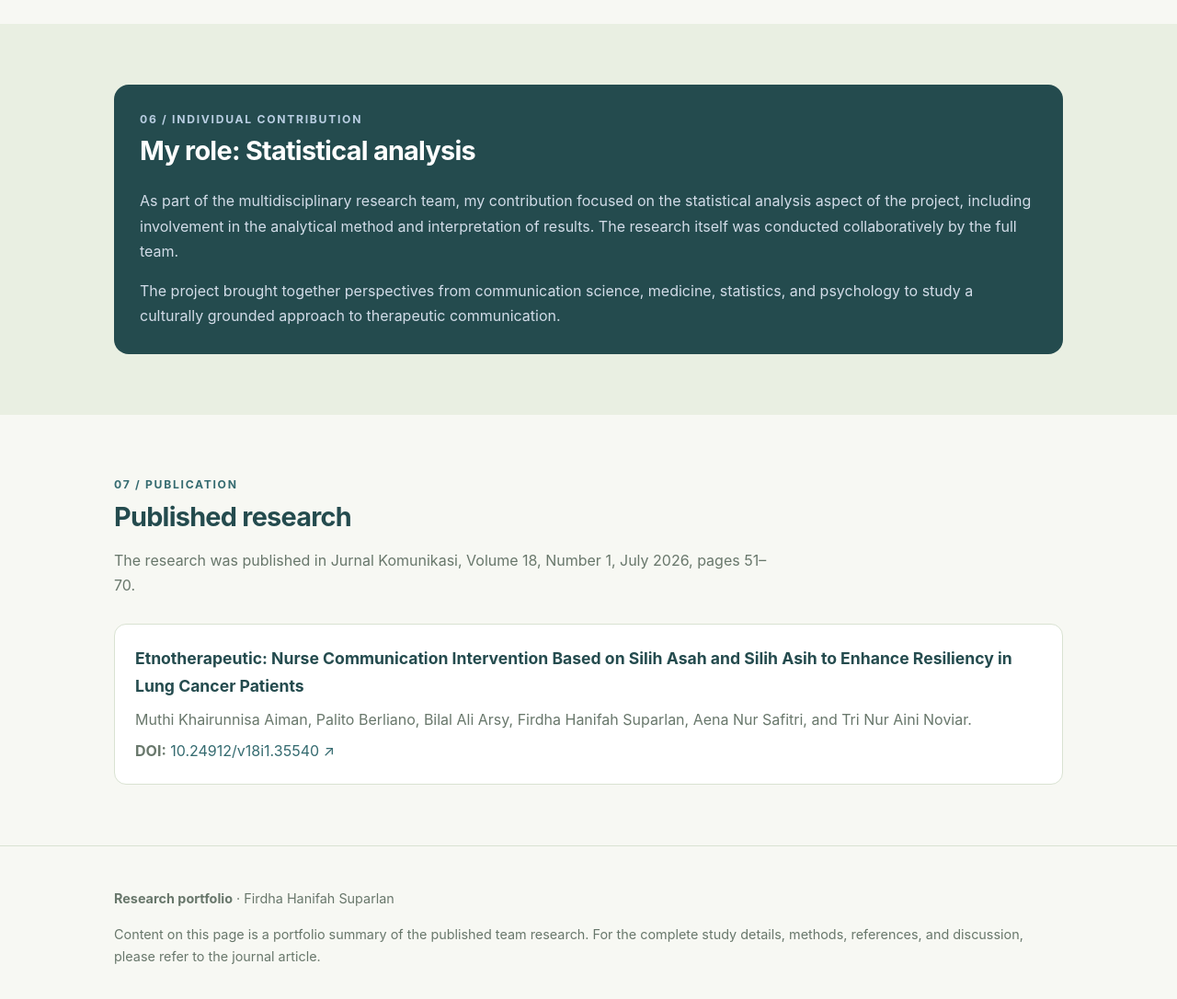
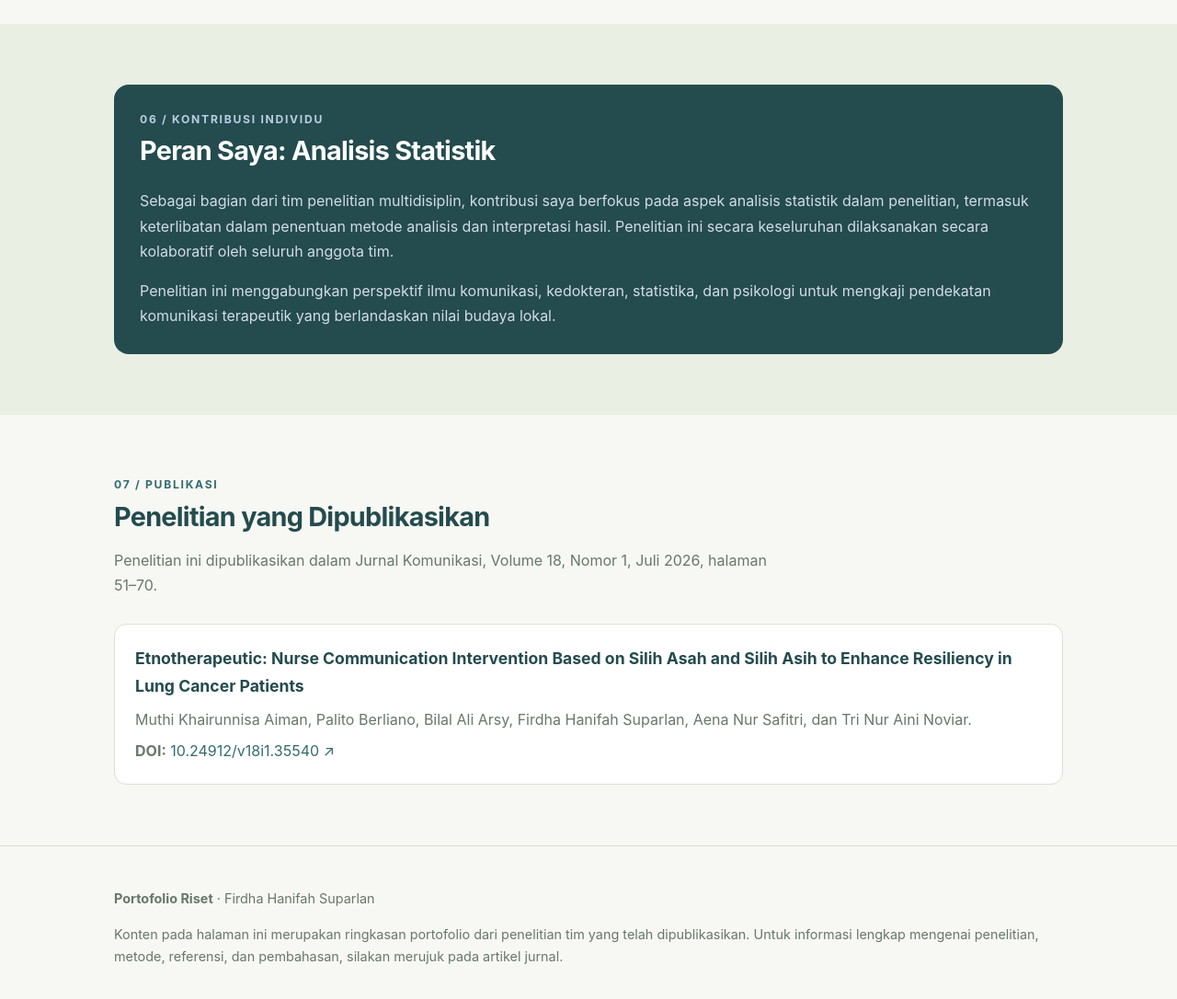
Before and after one commit to firdhanifah/PKM-Etnotherapeutik, a plain HTML site: page index.html in a window 1280 px wide. Shown: the part 4400-5486 px from the top of the page at 92% size. Drawn offline with Linux system fonts and the light colour scheme.

Commit message:
Update index.html

```diff
--- a/index.html
+++ b/index.html
@@ -246,7 +246,7 @@
       <article class="card">
         <h3>Silih Asih · Empati</h3>
         <div class="result-number">β = 1.15</div>
-        <p>Interval 95%: 0.36–2.07. Artikel mengidentifikasi empati sebagai dimensi dengan estimasi pengaruh terkuat. Hasilnya menunjukkan kecenderungan sekitar 3,16 kali lebih tinggi terhadap tingkat resiliensi yang lebih tinggi.</p>
+        <p>Interval 95%: 0.36–2.07. Empati sebagai dimensi dengan estimasi pengaruh terkuat. Hasilnya menunjukkan kecenderungan sekitar 3,16 kali lebih tinggi terhadap tingkat resiliensi yang lebih tinggi.</p>
       </article>
 
       <article class="card">
@@ -268,7 +268,7 @@
     </div>
 
     <div class="note">
-      <strong>Cara membaca hasil:</strong> Nilai β dan interval 95% di atas disalin dari tabel model Bayesian dalam artikel. Angka 3,16× dan 2,92× merupakan interpretasi yang dilaporkan dalam artikel. Angka tersebut menggambarkan odds atau kecenderungan relatif menuju tingkat resiliensi ordinal yang lebih tinggi, bukan probabilitas absolut maupun peningkatan dalam satuan persentase.
+      <strong>Cara membaca hasil:</strong> Nilai β dan interval 95% di atas disalin dari tabel model Bayesian. Angka 3,16× dan 2,92× menggambarkan odds atau kecenderungan relatif menuju tingkat resiliensi ordinal yang lebih tinggi, bukan probabilitas absolut maupun peningkatan dalam satuan persentase.
     </div>
   </div>
 </section>
@@ -276,10 +276,10 @@
     <section class="soft" id="role">
   <div class="wrap">
     <div class="contribution">
-          <div class="eyebrow" style="color:#b9cee2">06 / Individual contribution</div>
-          <h2>My role: Statistical analysis</h2>
-          <p>As part of the multidisciplinary research team, my contribution focused on the statistical analysis aspect of the project, including involvement in the analytical method and interpretation of results. The research itself was conducted collaboratively by the full team.</p>
-          <p style="margin-bottom:0">The project brought together perspectives from communication science, medicine, statistics, and psychology to study a culturally grounded approach to therapeutic communication.</p>
+      <div class="eyebrow" style="color:#b9cee2">06 / Kontribusi Individu</div>
+      <h2>Peran Saya: Analisis Statistik</h2>
+      <p>Sebagai bagian dari tim penelitian multidisiplin, kontribusi saya berfokus pada aspek analisis statistik dalam penelitian, termasuk keterlibatan dalam penentuan metode analisis dan interpretasi hasil. Penelitian ini secara keseluruhan dilaksanakan secara kolaboratif oleh seluruh anggota tim.</p>
+      <p style="margin-bottom:0">Penelitian ini menggabungkan perspektif ilmu komunikasi, kedokteran, statistika, dan psikologi untuk mengkaji pendekatan komunikasi terapeutik yang berlandaskan nilai budaya lokal.</p>
     </div>
   </div>
 </section>
@@ -287,13 +287,13 @@
         <section id="publication">
       <div class="wrap">
         <div class="section-head">
-          <div class="eyebrow">07 / Publication</div>
-          <h2>Published research</h2>
-          <p class="lead">The research was published in Jurnal Komunikasi, Volume 18, Number 1, July 2026, pages 51–70.</p>
+          <div class="eyebrow">07 / Publikasi</div>
+          <h2>Penelitian yang Dipublikasikan</h2>
+          <p class="lead">Penelitian ini dipublikasikan dalam Jurnal Komunikasi, Volume 18, Nomor 1, Juli 2026, halaman 51–70.</p>
         </div>
         <div class="card">
           <h3>Etnotherapeutic: Nurse Communication Intervention Based on Silih Asah and Silih Asih to Enhance Resiliency in Lung Cancer Patients</h3>
-          <p>Muthi Khairunnisa Aiman, Palito Berliano, Bilal Ali Arsy, Firdha Hanifah Suparlan, Aena Nur Safitri, and Tri Nur Aini Noviar.</p>
+          <p>Muthi Khairunnisa Aiman, Palito Berliano, Bilal Ali Arsy, Firdha Hanifah Suparlan, Aena Nur Safitri, dan Tri Nur Aini Noviar.</p>
           <p><strong>DOI:</strong> <a href="https://doi.org/10.24912/v18i1.35540" target="_blank" rel="noreferrer">10.24912/v18i1.35540 ↗</a></p>
         </div>
       </div>
@@ -302,8 +302,8 @@
 
   <footer class="footer">
   <div class="wrap">
-      <p><strong>Research portfolio</strong> · Firdha Hanifah Suparlan</p>
-      <p>Content on this page is a portfolio summary of the published team research. For the complete study details, methods, references, and discussion, please refer to the journal article.</p>
+    <p><strong>Portofolio Riset</strong> · Firdha Hanifah Suparlan</p>
+    <p>Konten pada halaman ini merupakan ringkasan portofolio dari penelitian tim yang telah dipublikasikan. Untuk informasi lengkap mengenai penelitian, metode, referensi, dan pembahasan, silakan merujuk pada artikel jurnal.</p>
   </div>
 </footer>
 </body>
```
Lines whose indentation alone changed are shown as unchanged.
